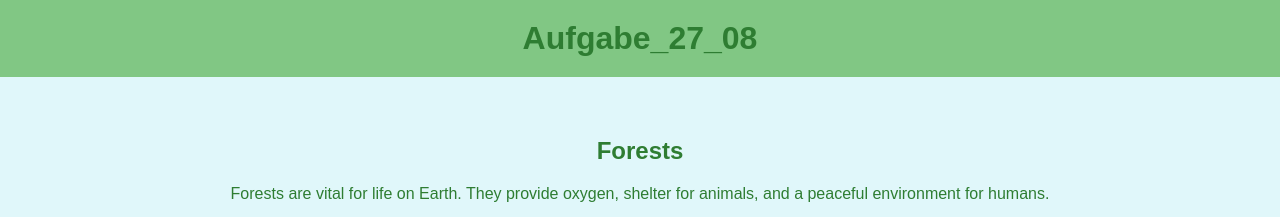
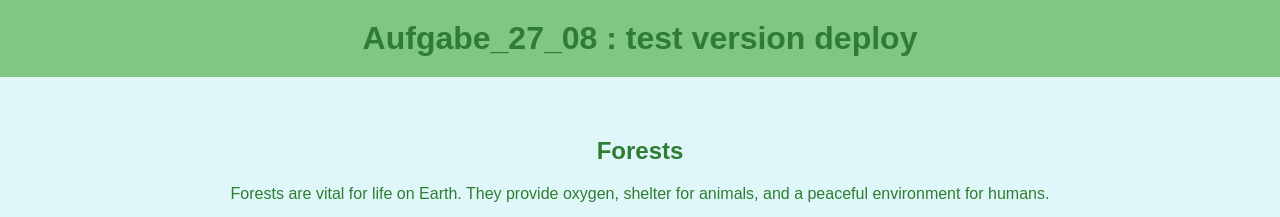
Before and after one commit to senda1988/aufgabe_27_08, a plain HTML site: page index.html in a window 1280 px wide. Shown: the top 217 px of the page. Drawn offline with Linux system fonts and the light colour scheme.

Commit message:
test deploy

```diff
--- a/index.html
+++ b/index.html
@@ -39,7 +39,7 @@
 
 <body>
     <header>
-        <h1>Aufgabe_27_08 </h1>
+        <h1>Aufgabe_27_08 : test version deploy</h1>
     </header>
 
     <section>
```
